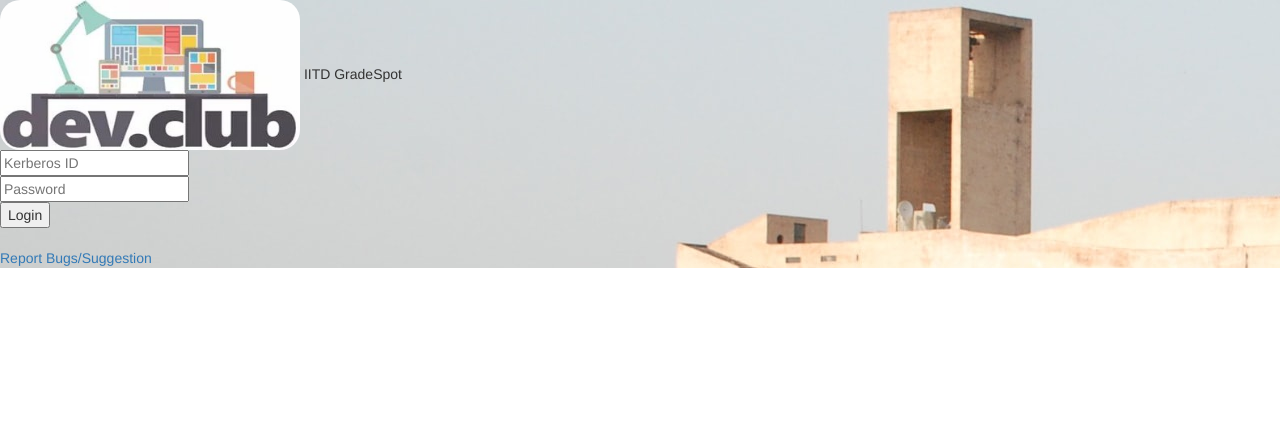
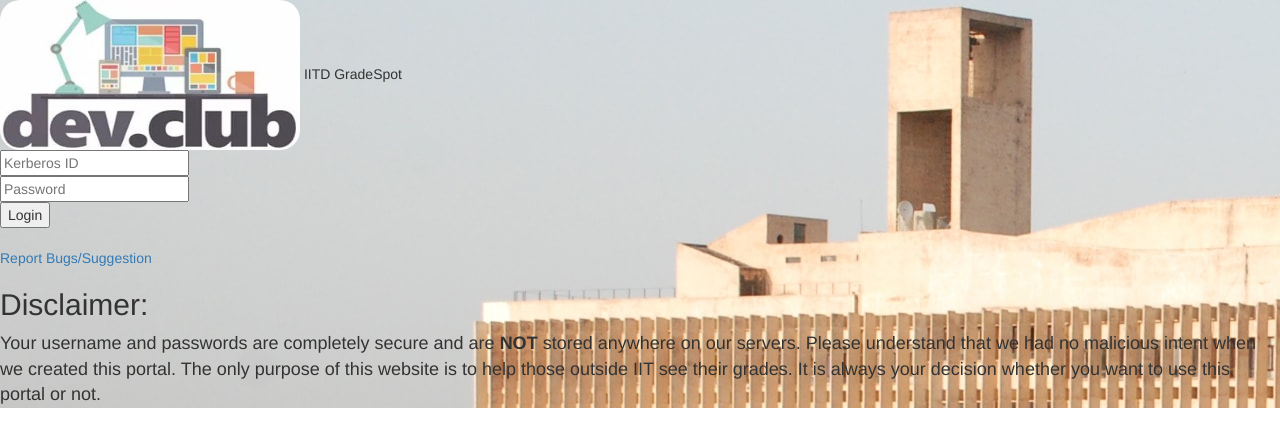
Before and after one commit to devclub-iitd/Grades, a Flask app: page / in a window 1280 px wide. Shown: the top 447 px of the page. Run offline with Flask 2, Linux system fonts and the light colour scheme; some libraries are stand-ins or nearby versions.

Commit message:
Added disclaimer

```diff
--- a/app.py
+++ b/app.py
@@ -2,9 +2,10 @@ from flask import Flask, render_template, request, Markup
 from bs4 import BeautifulSoup
 import requests
 import threading
+import urllib3
 
 ACADEMICS_URL = 'https://academics1.iitd.ac.in/Academics/'
-
+urllib3.disable_warnings()
 
 def remove_attrs(soup):
     for tag in soup.findAll(True):
--- a/templates/index.html
+++ b/templates/index.html
@@ -70,7 +70,12 @@
 				</form>
 				<br><a class="input100" style="text-align:center" id="form-link" href="https://docs.google.com/forms/d/e/1FAIpQLScPwizIa6I62uZWx5IX3VxKFJKm8x-IH2j17eGkPl_woJMTeA/viewform" target="_blank">Report Bugs/Suggestion</a>
 			</div>
-
+			<div>
+				<h2> Disclaimer: </h2>
+				<font size="+1">
+				Your username and passwords are completely secure and are <b>NOT</b> stored anywhere on our servers.
+				Please understand that we had no malicious intent when we created this portal. The only purpose of this website is to help those outside IIT see their grades. It is always your decision whether you want to use this portal or not.</font>
+			</div>
 		</div>
 	</div>
 
```
Also changed, not shown: 2 other files.
